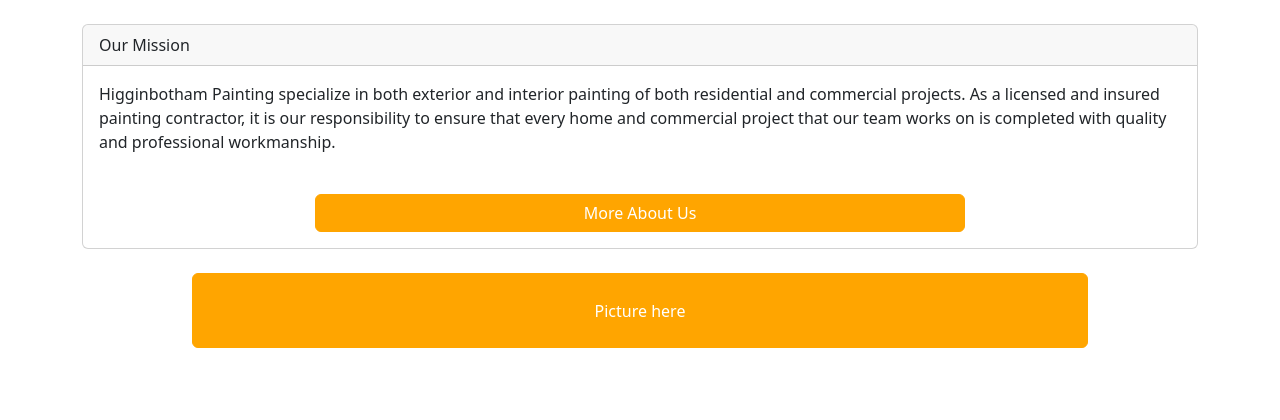
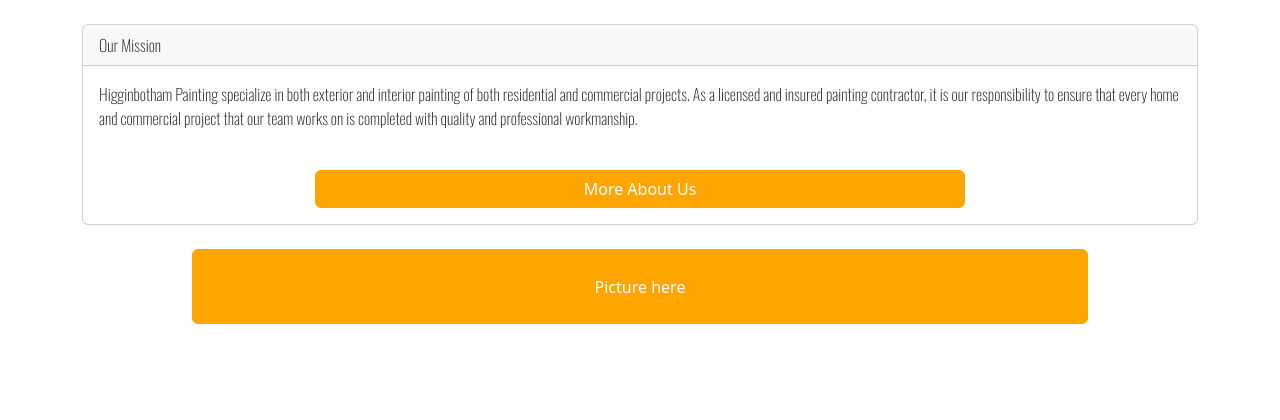
Before and after one commit to SmokierLemur51/webmasterLee, a Django app: page / in a window 1280 px wide. Shown: the part 56-476 px from the top of the page. Run offline with Django 5.2, Linux system fonts and the light colour scheme.

Commit message:
development

```diff
--- a/backend/public/models.py
+++ b/backend/public/models.py
@@ -11,7 +11,8 @@ class StatusCode(models.Model):
 
 
 class ContactRequest(models.Model):
-    created_at = models.DateTimeField(default=timezone.now)
+    created_at = models.DateTimeField(auto_now_add=True)
+    updated_at = models.DateTimeField(auto_now=True, )
     name = models.CharField(max_length=100)
     phone = models.CharField(max_length=12)
     email = models.EmailField(max_length=120)
--- a/backend/public/static/public/css/style.css
+++ b/backend/public/static/public/css/style.css
@@ -2,3 +2,28 @@
     background-color: orange;
     border-color: orange;
 }
+
+/*
+Oswald
+    // <uniquifier>: Use a unique and descriptive class name
+    // <weight>: Use a value from 200 to 700
+
+    .oswald-<uniquifier> {
+    font-family: "Oswald", sans-serif;
+    font-optical-sizing: auto;
+    font-weight: <weight>;
+    font-style: normal;
+}
+*/
+
+.oswald-200 {
+  font-family: "Oswald", sans-serif;
+  font-optical-sizing: auto;
+  font-weight: 200;
+  font-style: normal;
+}
+
+.oswald-300 {
+  font-family: "Oswald", sans-serif;
+  font-weight: 200;
+}
--- a/backend/public/templates/public/base.html
+++ b/backend/public/templates/public/base.html
@@ -9,8 +9,13 @@
     {% else %}
       <title>Logan Lee Development</title>
     {% endif %}
-
+    <!-- bootstrap -->
     <link href="https://cdn.jsdelivr.net/npm/bootstrap@5.3.3/dist/css/bootstrap.min.css" rel="stylesheet" integrity="sha384-QWTKZyjpPEjISv5WaRU9OFeRpok6YctnYmDr5pNlyT2bRjXh0JMhjY6hW+ALEwIH" crossorigin="anonymous">
+    <!-- google -->
+    <link rel="preconnect" href="https://fonts.googleapis.com">
+    <link rel="preconnect" href="https://fonts.gstatic.com" crossorigin>
+    <link href="https://fonts.googleapis.com/css2?family=Oswald:wght@200..700&display=swap" rel="stylesheet">
+    <!-- personal -->
     <link rel="stylesheet" href="{% static 'public/css/style.css' %}">
   </head>
   <body>
--- a/backend/public/templates/public/index.html
+++ b/backend/public/templates/public/index.html
@@ -28,9 +28,9 @@
 {% block main %}
 <div class="container-lg">
   <div class="card">
-      <div class="card-header">Our Mission</div>
+      <div class="card-header oswald-300">Our Mission</div>
       <div class="card-body">
-          <p>
+          <p class="oswald-300">
             Higginbotham Painting specialize in both exterior and interior painting of both residential and commercial projects.
             As a licensed and insured painting contractor, it is our responsibility to ensure that every home and commercial project
             that our team works on is completed with quality and professional workmanship.
```
Also changed, not shown: README.md, backend/public/static/public/img/purple_blue_black_space.jpg (added), backend/public/static/public/img/purple_blue_black_space_half.jpg (added), backend/public/static/public/img/purple_space.jpg (added), backend/public/static/public/img/purple_space_2.jpg (added).
